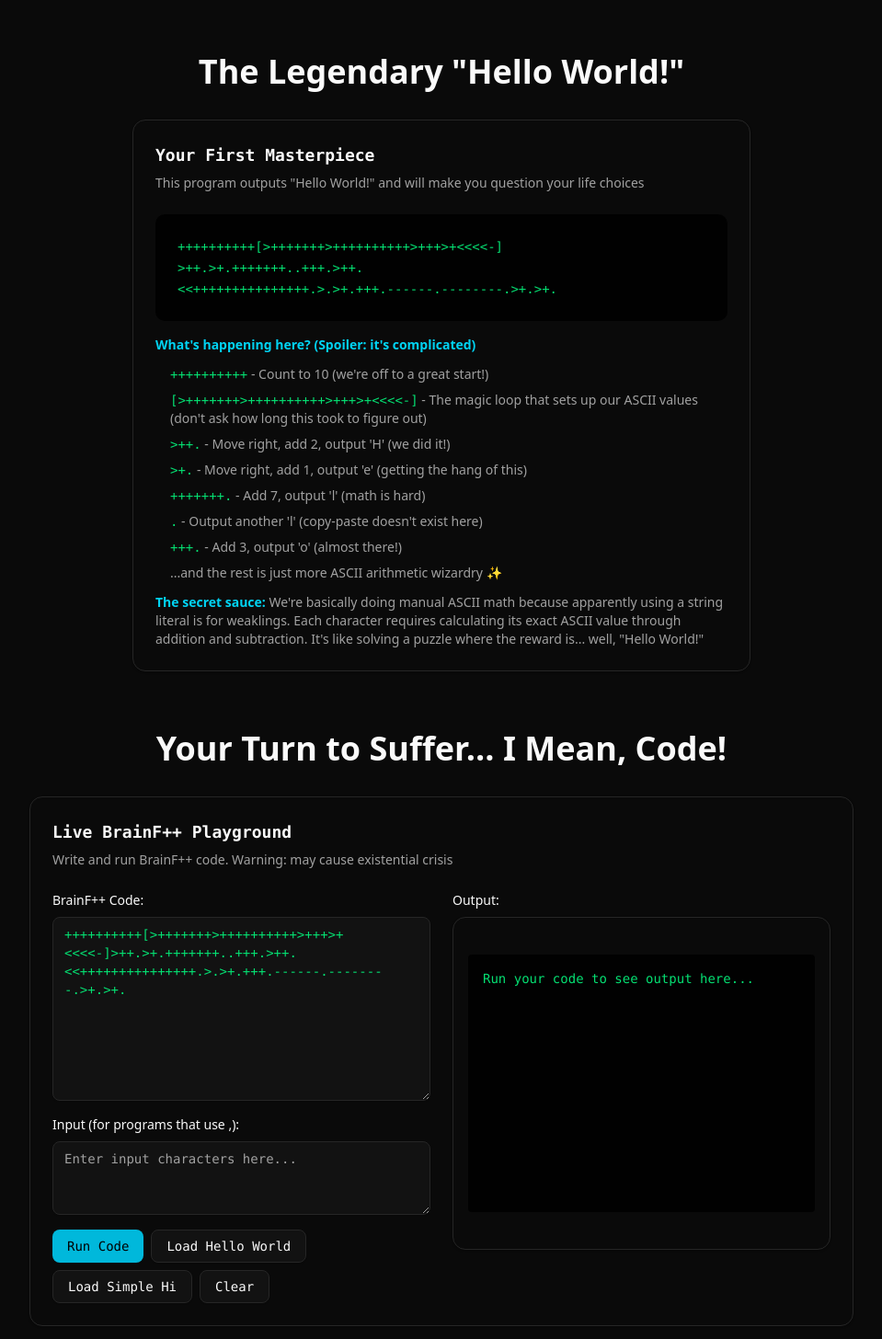
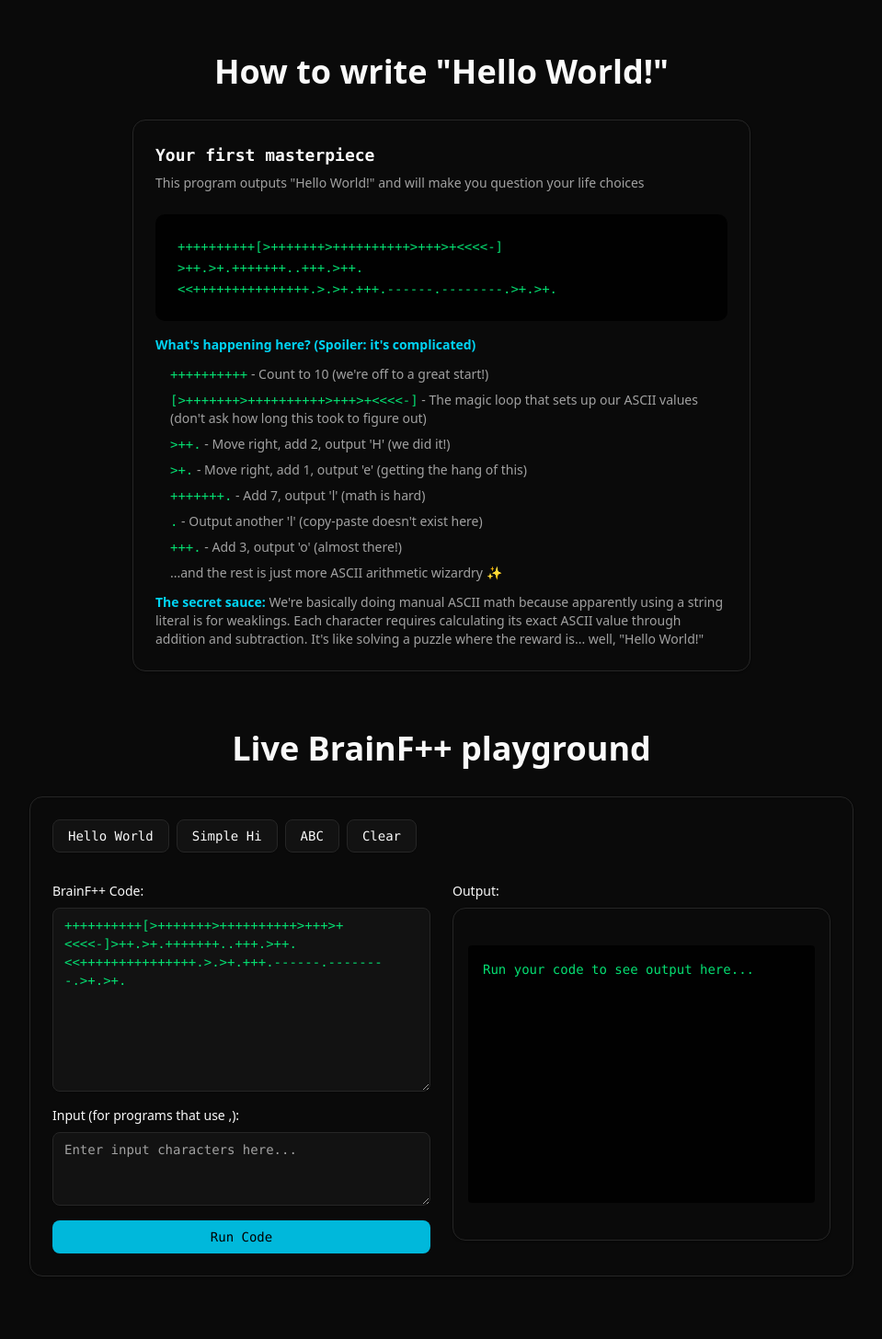
Before and after one commit to gabrieleherr/brainf, a Next.js app: page / in a window 1280 px wide. Shown: the part 1330-2786 px from the top of the page at 92% size, without its empty margins (160-1119 px from the left). Built offline with nearby package versions, Linux system fonts and the light colour scheme.

Commit message:
fix home and docs pages

```diff
--- a/app/page.tsx
+++ b/app/page.tsx
@@ -22,7 +22,7 @@ export default function HomePage() {
           </div>
 
           <h2 className="mb-6 text-3xl font-bold md:text-4xl">
-            The <span className="font-mono">Ridiculously</span> Minimalist Programming Language
+            The <span className="font-mono">ridiculously</span> minimalist programming language
           </h2>
           <p className="mb-8 text-xl leading-relaxed text-muted-foreground">
             BrainF++ is like programming with your hands tied behind your back... and blindfolded...
@@ -33,19 +33,20 @@ export default function HomePage() {
 
           <div className="mb-12 flex justify-center gap-4">
             <Button
+              asChild
               size="lg"
               className="border-0 bg-cyan-500 font-mono text-black shadow-lg hover:bg-cyan-600"
             >
-              Try Online Editor
+              <a href="#editor">Try Online Editor</a>
             </Button>
-            <Button size="lg" variant="outline" className="bg-transparent font-mono">
-              Learn the Commands
+            <Button asChild size="lg" variant="outline" className="bg-transparent font-mono">
+              <a href="#commands">Learn the Commands</a>
             </Button>
           </div>
         </div>
 
-        <div className="mx-auto max-w-4xl">
-          <h3 className="mb-8 text-center text-4xl font-bold">The Magnificent Eight</h3>
+        <div id="commands" className="mx-auto max-w-4xl scroll-mt-8">
+          <h3 className="mb-8 text-center text-4xl font-bold">Only eight commands</h3>
           <div className="grid gap-4 md:grid-cols-2">
             {[
               { cmd: '>', desc: 'Move pointer right (baby steps)' },
@@ -70,10 +71,10 @@ export default function HomePage() {
         </div>
 
         <div className="mx-auto max-w-2xl">
-          <h3 className="mb-8 text-center text-4xl font-bold">The Legendary "Hello World!"</h3>
+          <h3 className="mb-8 text-center text-4xl font-bold">How to write "Hello World!"</h3>
           <Card>
             <CardHeader>
-              <CardTitle className="font-mono text-lg">Your First Masterpiece</CardTitle>
+              <CardTitle className="font-mono text-lg">Your first masterpiece</CardTitle>
               <CardDescription>
                 This program outputs "Hello World!" and will make you question your life choices
               </CardDescription>
@@ -140,13 +141,11 @@ export default function HomePage() {
           </Card>
         </div>
 
-        <div className="mx-auto max-w-4xl">
-          <h3 className="mb-8 text-center text-4xl font-bold">
-            Your Turn to Suffer... I Mean, Code!
-          </h3>
+        <div id="editor" className="mx-auto max-w-4xl scroll-mt-8">
+          <h3 className="mb-8 text-center text-4xl font-bold">Live BrainF++ playground</h3>
           <Card>
-            <CardHeader>
-              <CardTitle className="font-mono text-lg">Live BrainF++ Playground</CardTitle>
+            <CardHeader className="sr-only">
+              <CardTitle>Playground</CardTitle>
               <CardDescription>
                 Write and run BrainF++ code. Warning: may cause existential crisis
               </CardDescription>
@@ -158,7 +157,7 @@ export default function HomePage() {
         </div>
 
         <div className="mx-auto max-w-3xl text-center">
-          <h3 className="mb-6 text-4xl font-bold">Join the Madness: BrainF++ Contest</h3>
+          <h3 className="mb-6 text-4xl font-bold">Join the madness: BrainF++ contest</h3>
           <div className="rounded-xl border border-cyan-500/20 bg-gradient-to-br from-cyan-500/10 to-purple-500/10 p-8">
             <p className="mb-6 text-lg leading-relaxed text-muted-foreground">
               Think you've mastered the art of programming with 8 commands? Put your skills to the
@@ -172,17 +171,17 @@ export default function HomePage() {
                 size="lg"
                 className="border-0 bg-cyan-500 font-mono text-black shadow-lg hover:bg-cyan-600"
               >
-                <a href="/contest">Join Next Contest</a>
+                <a href="/contest">Join next contest</a>
               </Button>
               <Button size="lg" variant="outline" className="bg-transparent font-mono">
-                <a href="/docs">Read the Rules</a>
+                <a href="/docs">Read the rules</a>
               </Button>
             </div>
           </div>
         </div>
 
         <div className="mx-auto max-w-3xl text-center">
-          <h3 className="mb-6 text-4xl font-bold">The Origin Story</h3>
+          <h3 className="mb-6 text-4xl font-bold">The origin story</h3>
           <div className="rounded-xl border bg-muted/20 p-8">
             <p className="text-lg leading-relaxed text-muted-foreground">
               Back in <span className="font-semibold text-cyan-400">1993</span>,{' '}
--- a/components/live-code-editor.tsx
+++ b/components/live-code-editor.tsx
@@ -12,6 +12,7 @@ export default function LiveCodeEditor() {
   const [output, setOutput] = useState('');
   const [input, setInput] = useState('');
   const [isRunning, setIsRunning] = useState(false);
+  const [selectedExample, setSelectedExample] = useState<string | null>(null);
 
   const runCode = () => {
     setIsRunning(true);
@@ -27,13 +28,56 @@ export default function LiveCodeEditor() {
     setIsRunning(false);
   };
 
-  const loadExample = (exampleCode: string, description: string) => {
+  const loadExample = (exampleCode: string, name: string) => {
     setCode(exampleCode);
     setOutput('');
     setInput('');
+    setSelectedExample(name);
   };
 
   return (
+    <div>
+      {/* Controls */}
+      <div className="mb-8 flex flex-wrap gap-2">
+        <Button
+          variant={selectedExample === 'Hello World' ? 'default' : 'outline'}
+          onClick={() =>
+            loadExample(
+              '+++++++++[>++++++++<-]>+.>++++++++++[>++++++++++<-]>+.+++++++..+++.>++++[>+++++++++++<-]>+.<<+++++++++++++++.>.+++.------.--------.>+.',
+              'Hello World',
+            )
+          }
+          className="font-mono"
+        >
+          Hello World
+        </Button>
+        <Button
+          variant={selectedExample === 'Simple Hi' ? 'default' : 'outline'}
+          onClick={() =>
+            loadExample('++++++++++[>+>+++>+++++++>++++++++++<<<<-]>>>++.>+.', 'Simple Hi')
+          }
+          className="font-mono"
+        >
+          Simple Hi
+        </Button>
+        <Button
+          variant={selectedExample === 'ABC' ? 'default' : 'outline'}
+          onClick={() => loadExample('++++++++[>++++++++<-]>+.+.+.', 'ABC')}
+          className="font-mono"
+        >
+          ABC
+        </Button>
+        <Button
+          variant="outline"
+          onClick={() => {
+            setCode('');
+            setSelectedExample(null);
+          }}
+          className="font-mono"
+        >
+          Clear
+        </Button>
+      </div>
       <div className="grid gap-6 md:grid-cols-2">
         {/* Left Column - Editor and Input */}
         <div className="space-y-4">
@@ -43,56 +87,30 @@ export default function LiveCodeEditor() {
             <Textarea
               value={code}
               onChange={e => setCode(e.target.value)}
-            className="border-muted min-h-[200px] bg-black/90 font-mono text-sm text-green-400"
+              className="min-h-[200px] border-muted bg-black/90 font-mono text-sm text-green-400"
               placeholder="Enter your BrainF++ code here..."
             />
           </div>
 
           {/* Input */}
           <div>
-          <label className="mb-2 block text-sm font-medium">Input (for programs that use ,):</label>
+            <label className="mb-2 block text-sm font-medium">
+              Input (for programs that use ,):
+            </label>
             <Textarea
               value={input}
               onChange={e => setInput(e.target.value)}
-            className="bg-muted/50 h-20 font-mono text-sm"
+              className="h-20 bg-muted/50 font-mono text-sm"
               placeholder="Enter input characters here..."
             />
           </div>
-
-        {/* Controls */}
-        <div className="flex flex-wrap gap-2">
           <Button
             onClick={runCode}
             disabled={isRunning}
-            className="bg-cyan-500 font-mono text-black hover:bg-cyan-600"
+            className="w-full bg-cyan-500 font-mono text-black hover:bg-cyan-600"
           >
             {isRunning ? 'Running...' : 'Run Code'}
           </Button>
-          <Button
-            variant="outline"
-            onClick={() =>
-              loadExample(
-                '+++++++++[>++++++++<-]>+.>++++++++++[>++++++++++<-]>+.+++++++..+++.>++++[>+++++++++++<-]>+.<<+++++++++++++++.>.+++.------.--------.>+.',
-                'Hello World',
-              )
-            }
-            className="font-mono"
-          >
-            Load Hello World
-          </Button>
-          <Button
-            variant="outline"
-            onClick={() =>
-              loadExample('++++++++++[>+>+++>+++++++>++++++++++<<<<-]>>>++.>+.', 'Hi!')
-            }
-            className="font-mono"
-          >
-            Load Simple Hi
-          </Button>
-          <Button variant="outline" onClick={() => setCode('')} className="font-mono">
-            Clear
-          </Button>
-        </div>
         </div>
 
         {/* Right Column - Output */}
@@ -101,11 +119,12 @@ export default function LiveCodeEditor() {
             <label className="mb-2 block text-sm font-medium">Output:</label>
             <Card className="h-full">
               <CardContent className="h-full p-4">
-              <pre className="min-h-[280px] whitespace-pre-wrap rounded bg-black/90 p-4 font-mono text-sm text-green-400">
+                <pre className="min-h-[280px] rounded bg-black/90 p-4 font-mono text-sm whitespace-pre-wrap text-green-400">
                   {output || 'Run your code to see output here...'}
                 </pre>
               </CardContent>
             </Card>
+          </div>
         </div>
       </div>
     </div>
--- a/components/navigation.tsx
+++ b/components/navigation.tsx
@@ -1,6 +1,11 @@
+'use client';
+
 import Link from 'next/link';
+import { usePathname } from 'next/navigation';
 
 export const Navigation = () => {
+  const pathname = usePathname();
+
   return (
     <header className="border-b border-border">
       <div className="container mx-auto py-4">
@@ -12,13 +17,13 @@ export const Navigation = () => {
             BrainF++
           </Link>
           <nav className="flex gap-6">
-              <Link href="/" className="font-mono text-cyan-400 hover:text-cyan-300">
+            <Link href="/" className={`font-mono hover:text-cyan-400 ${pathname === '/' ? 'text-cyan-400' : 'text-foreground'}`}>
               Home
             </Link>
-              <Link href="/contest" className="font-mono text-foreground hover:text-cyan-400">
+            <Link href="/contest" className={`font-mono hover:text-cyan-400 ${pathname === '/contest' ? 'text-cyan-400' : 'text-foreground'}`}>
               Contest
             </Link>
-              <Link href="/docs" className="font-mono text-muted-foreground hover:text-cyan-400">
+            <Link href="/docs" className={`font-mono hover:text-cyan-400 ${pathname === '/docs' ? 'text-cyan-400' : 'text-foreground'}`}>
               Docs
             </Link>
           </nav>
```
Also changed, not shown: app/contest/page.tsx (+11 -11 lines), app/docs/page.tsx (+31 -23 lines). Lines whose indentation alone changed are shown as unchanged.
